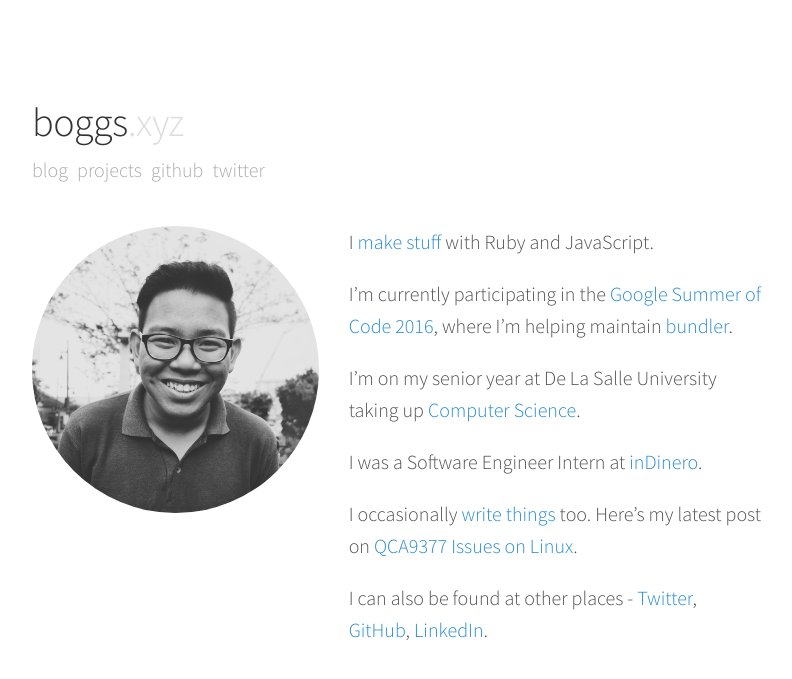
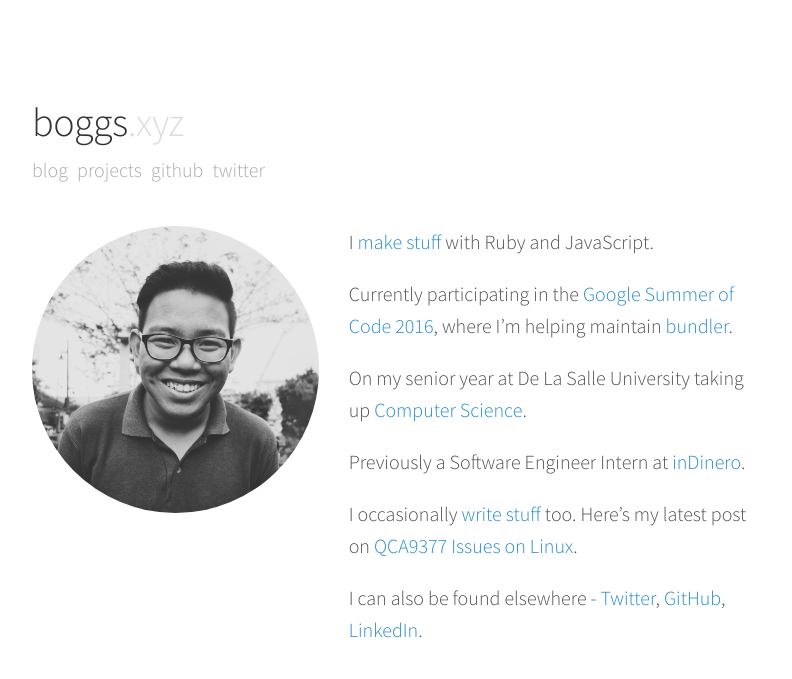
Before and after one commit to b-ggs/b-ggs.github.io, a Jekyll site: the page built from index.md, in a window 1280 px wide. Shown: the top 679 px of the page, without its empty margins (243-1035 px from the left). Built offline with Jekyll 4.4.1, drawn with Linux system fonts in a browser that asks for light colours; nearby versions of some CDN libraries.

Commit message:
Edit index content

```diff
--- a/index.md
+++ b/index.md
@@ -5,15 +5,15 @@ permalink: /
 
 I [make stuff][make] with Ruby and JavaScript.
 
-I'm currently participating in the [Google Summer of Code 2016][gsoc]{:target="_blank"}, where I'm helping maintain [bundler][bundler]{:target="_blank"}.
+Currently participating in the [Google Summer of Code 2016][gsoc]{:target="_blank"}, where I'm helping maintain [bundler][bundler]{:target="_blank"}.
 
-I'm on my senior year at De La Salle University taking up [Computer Science][csst]{:target="_blank"}.
+On my senior year at De La Salle University taking up [Computer Science][csst]{:target="_blank"}.
 
-I was a Software Engineer Intern at [inDinero][ind]{:target="_blank"}.
+Previously a Software Engineer Intern at [inDinero][ind]{:target="_blank"}.
 
-I occasionally [write things][write] too. Here's my latest post on [{{ site.posts[0].title }}][latest].
+I occasionally [write stuff][write] too. Here's my latest post on [{{ site.posts[0].title }}][latest].
 
-I can also be found at other places - [Twitter][tw]{:target="_blank"}, [GitHub][gh]{:target="_blank"}, [LinkedIn][li]{:target="_blank"}.
+I can also be found elsewhere - [Twitter][tw]{:target="_blank"}, [GitHub][gh]{:target="_blank"}, [LinkedIn][li]{:target="_blank"}.
 
 [make]: /projects
 [write]: /blog
```
